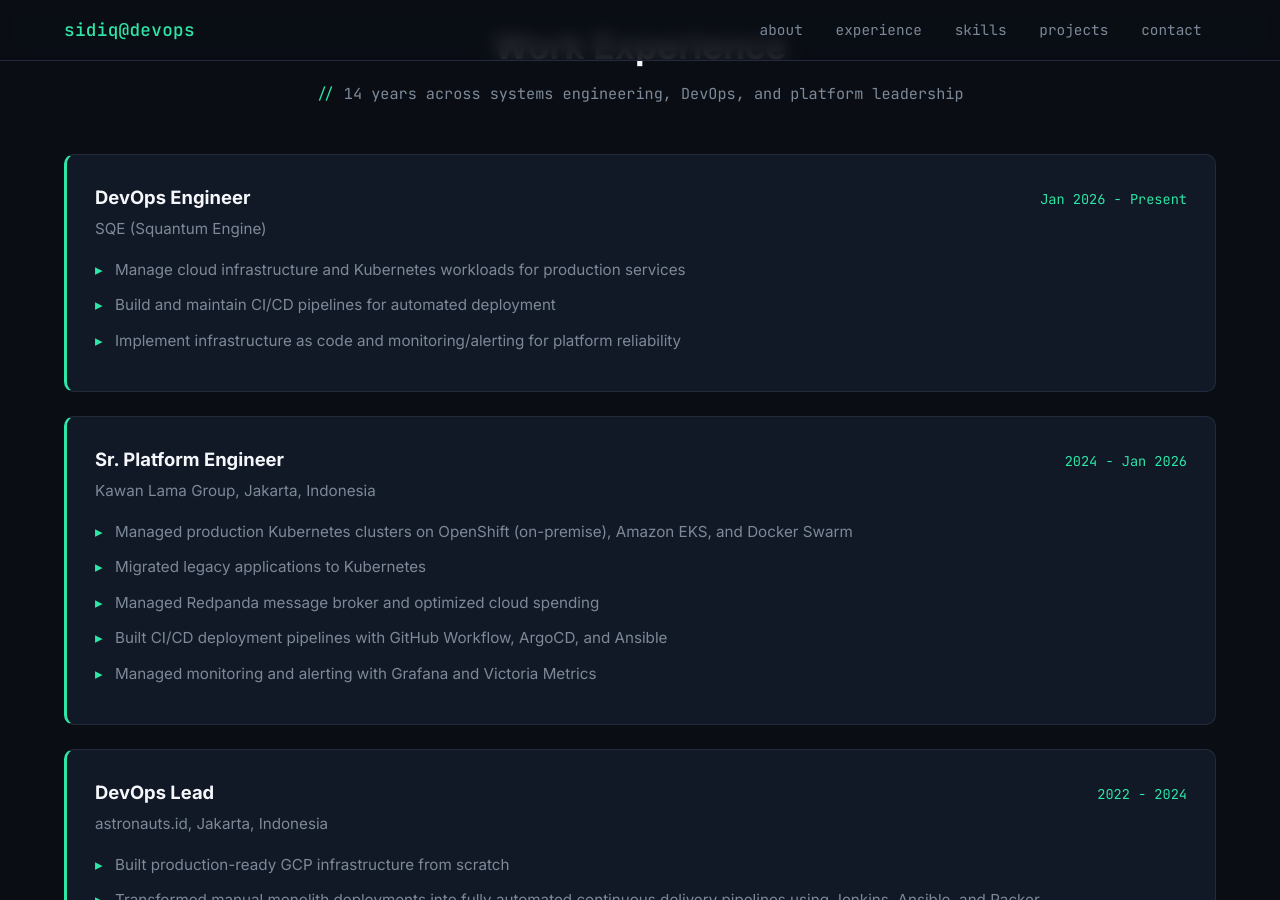
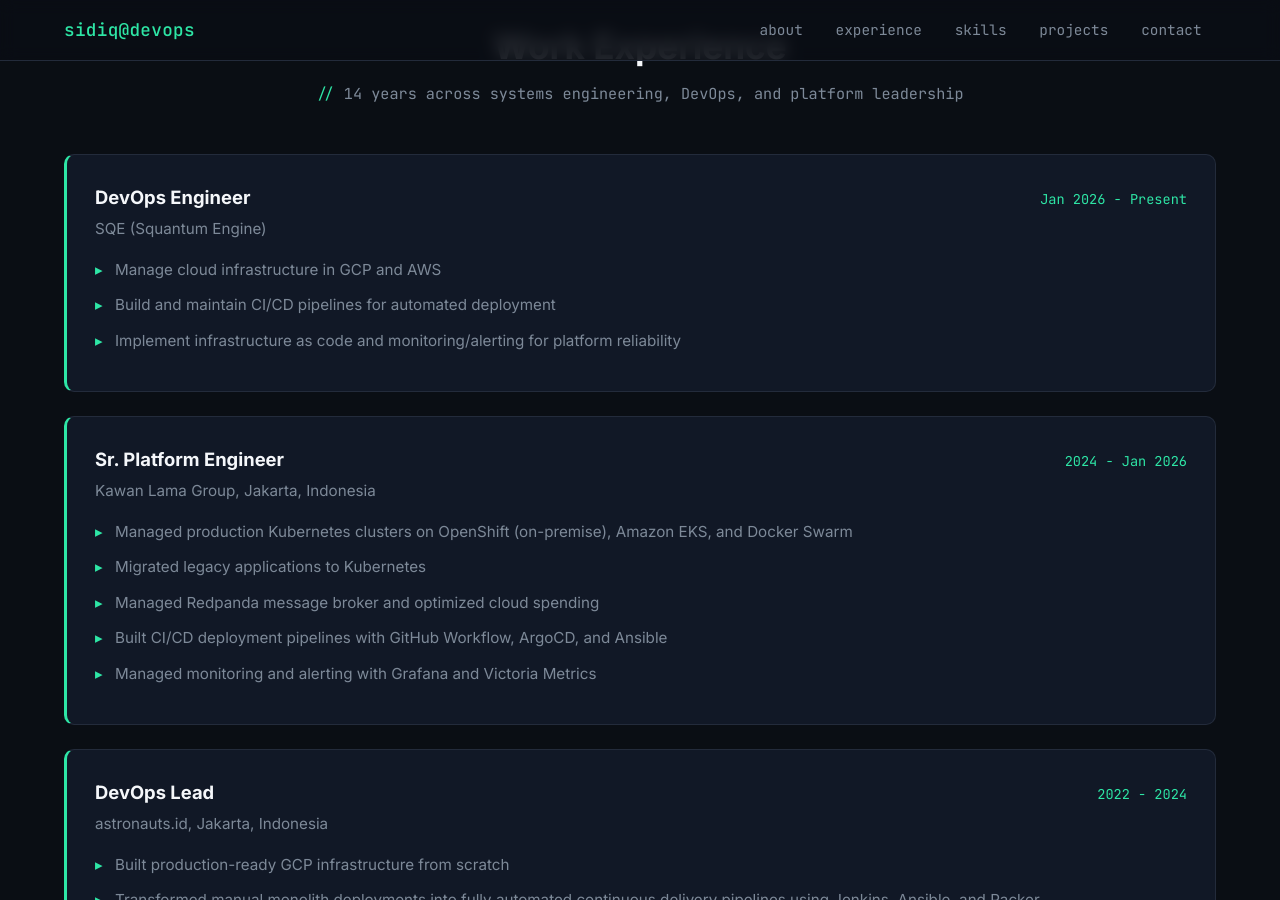
Before and after one commit to sidiqputra/sidiqputra.github.io, a Jekyll site: the page built from index.md, in a window 1280 px wide and 900 px high, scrolled down 1502 px. Built offline with Jekyll 4.4.1, drawn with Linux system fonts in a browser that asks for light colours.

Commit message:
update CV

```diff
--- a/index.md
+++ b/index.md
@@ -109,7 +109,7 @@
                     <span class="job-dates">Jan 2026 - Present</span>
                 </div>
                 <ul>
-                    <li>Manage cloud infrastructure and Kubernetes workloads for production services</li>
+                    <li>Manage cloud infrastructure in GCP and AWS</li>
                     <li>Build and maintain CI/CD pipelines for automated deployment</li>
                     <li>Implement infrastructure as code and monitoring/alerting for platform reliability</li>
                 </ul>
```
